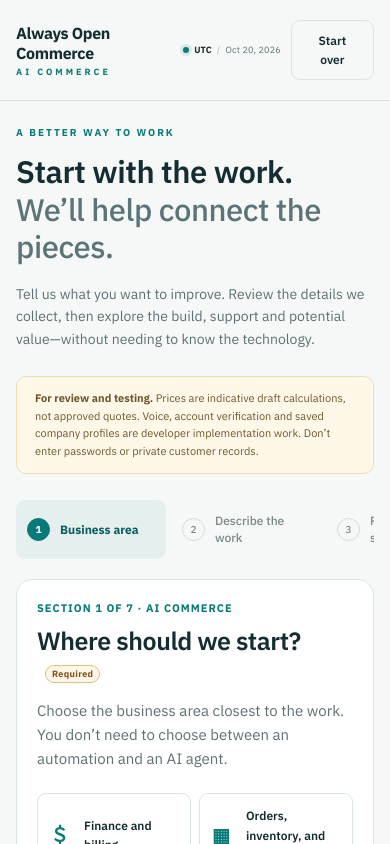
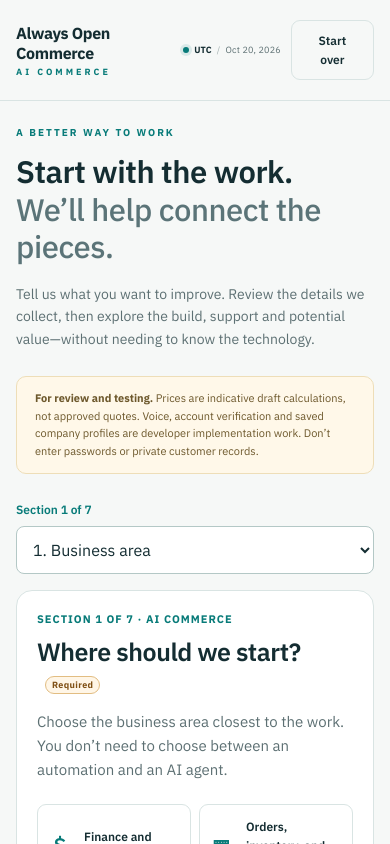
Before and after one commit to AOCGithub/aoc-estimate-calculator-app, a React (Vite) app: page / in a window 390 px wide. Shown: the top 844 px of the page. Built offline with nearby package versions, Linux system fonts and the light colour scheme.

Commit message:
Improve mobile section navigation without horizontal scrolling

```diff
--- a/src/components/StepNavigation.jsx
+++ b/src/components/StepNavigation.jsx
@@ -3,6 +3,20 @@
 export function StepNavigation({ currentStep, hasArea, onNavigate }) {
   return (
     <nav id="sections" aria-label="Calculator sections">
+      <div className="section-picker">
+        <label htmlFor="section-picker">Section {currentStep} of {sectionTitles.length}</label>
+        <select
+          id="section-picker"
+          value={currentStep}
+          onChange={(event) => onNavigate(Number(event.target.value))}
+        >
+          {sectionTitles.map((title, index) => (
+            <option key={title} value={index + 1} disabled={index > 0 && !hasArea}>
+              {index + 1}. {title}
+            </option>
+          ))}
+        </select>
+      </div>
       {sectionTitles.map((title, index) => {
         const step = index + 1;
         return (
--- a/src/styles.css
+++ b/src/styles.css
@@ -75,6 +75,42 @@
 
 #mainPanel {
   min-width: 0;
+}
+
+.section-picker {
+  display: none;
+}
+
+@media screen and (max-width: 950px) {
+  #sections {
+    display: block;
+    min-width: 0;
+    overflow: visible;
+    padding-bottom: 4px;
+  }
+
+  #sections > button {
+    display: none;
+  }
+
+  .section-picker {
+    display: grid;
+    gap: 6px;
+  }
+
+  .section-picker label {
+    margin: 0;
+    color: var(--teal);
+    font-size: 12px;
+  }
+
+  .section-picker select {
+    min-height: 48px;
+    max-width: 100%;
+    font-size: 16px;
+    background-color: white;
+    border-color: #b4c8c6;
+  }
 }
 
 .section-transition {
```
Also changed, not shown: tests/test-react-ui.cjs (+25 -3 lines).
